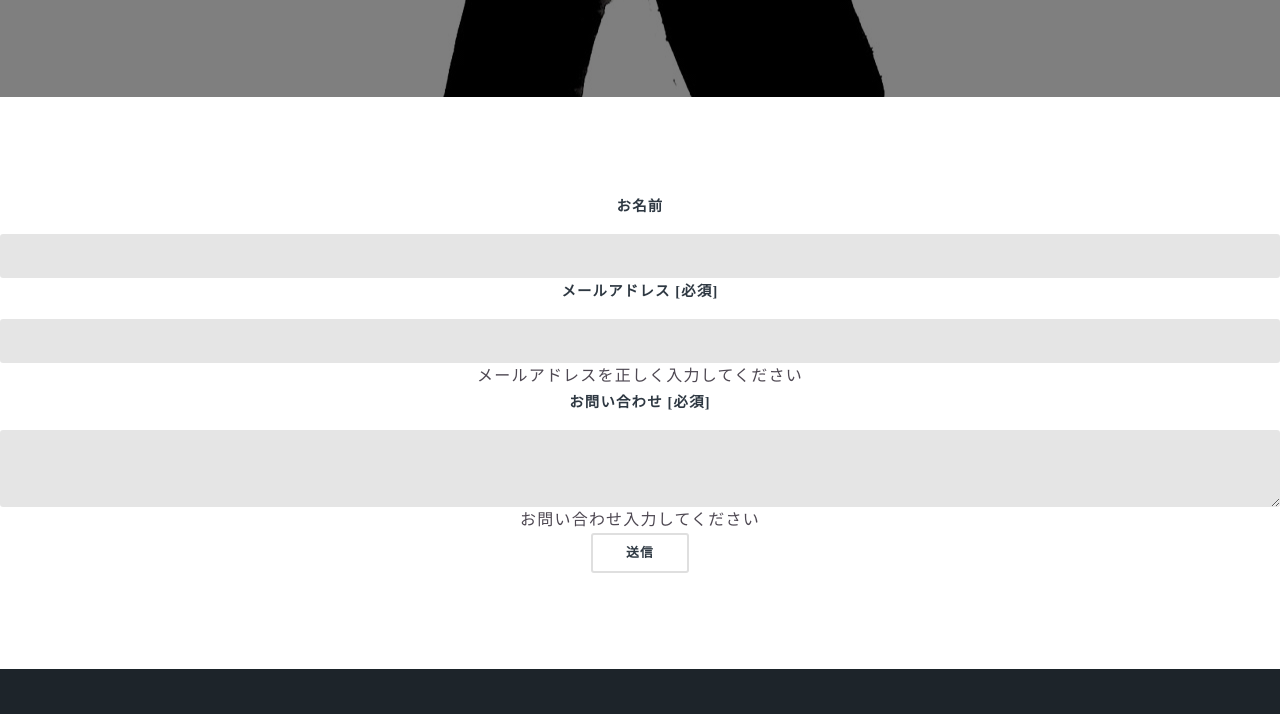
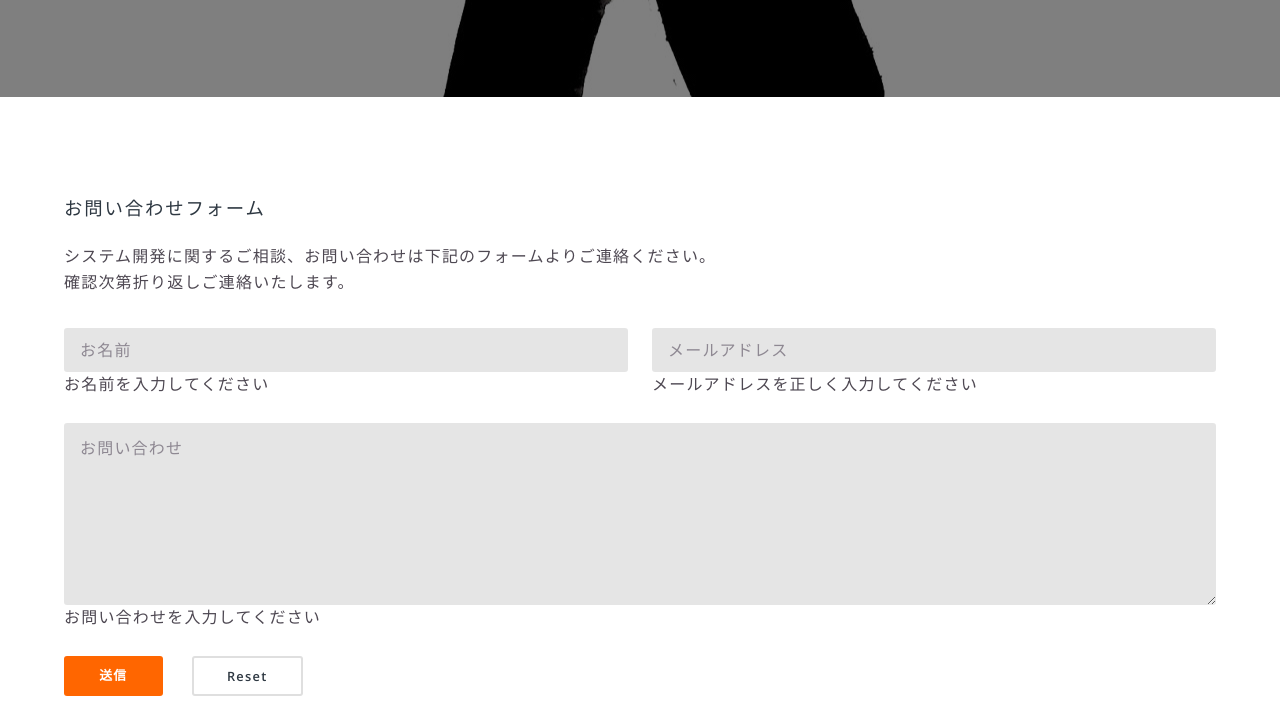
Before and after one commit to algolab-inc/algolab-inc.github.io, a plain HTML site: page contact/index.html in a window 1280 px wide. Shown: the part 238-952 px from the top of the page. Drawn offline with nearby package versions, Linux system fonts and the light colour scheme.

Commit message:
refs #1 デザインあて

```diff
--- a/contact/index.html
+++ b/contact/index.html
@@ -44,30 +44,41 @@
     <header>
     <h2>お問い合わせ</h2>
     </header>
-    <section class="wrapper style5" style="text-align: center;">
-      <!-- class, action, methodを変更しないでください -->
-      <form class="formrun" action="https://form.run/api/v1/r/khd66q4mk1vgs3tj6tub48ha" method="post">
-        <!-- ↓自由に要素を追加・編集することができます -->
-        <div>
-          <label>お名前</label>
-          <input name="お名前" type="text">
-        </div>
+    <section class="wrapper style5">
+      <div class="inner">
 
-        <div>
-          <label>メールアドレス [必須]</label>
-          <input name="メールアドレス" type="text" data-formrun-type="email" data-formrun-required>
-          <div data-formrun-show-if-error="メールアドレス">メールアドレスを正しく入力してください</div>
-        </div>
+        <h3>お問い合わせフォーム</h3>
+        <p>システム開発に関するご相談、お問い合わせは下記のフォームよりご連絡ください。<br />
+          確認次第折り返しご連絡いたします。</p>
 
-        <div>
-          <label>お問い合わせ [必須]</label>
-          <textarea name="お問い合わせ" data-formrun-required></textarea>
-          <div data-formrun-show-if-error="お問い合わせ">お問い合わせ入力してください</div>
-        </div>
+        <!-- class, action, methodを変更しないでください -->
+        <form class="formrun" action="https://form.run/api/v1/r/khd66q4mk1vgs3tj6tub48ha" method="post">
+          <div class="row uniform">
+            <div class="6u 12u$(xsmall)">
+              <input name="お名前" type="text" id="demo-name" value="" placeholder="お名前" data-formrun-required />
+              <div data-formrun-show-if-error="お名前">お名前を入力してください</div>
+            </div>
+            <div class="6u$ 12u$(xsmall)">
+              <input name="メールアドレス" type="text" data-formrun-type="email" data-formrun-required id="demo-email" value="" placeholder="メールアドレス" />
+              <div data-formrun-show-if-error="メールアドレス">メールアドレスを正しく入力してください</div>
+            </div>
+            <div class="12u$">
+              <textarea name="お問い合わせ" id="demo-message" placeholder="お問い合わせ" rows="6" data-formrun-required></textarea>
+              <div data-formrun-show-if-error="お問い合わせ">お問い合わせを入力してください</div>
+            </div>
+            <div class="12u$">
+              <ul class="actions">
+                <li>
+                  <button type="submit" data-formrun-error-text="未入力の項目があります" data-formrun-submitting-text="送信中..." class="special">送信</button>
+                </li>
+                <li><input type="reset" value="Reset" /></li>
+              </ul>
+            </div>
+          </div>
+        </form>
 
-        <button type="submit" data-formrun-error-text="未入力の項目があります" data-formrun-submitting-text="送信中...">送信</button>
-      </form>
 
+      </div>
     </section>
   </article>
 
```
